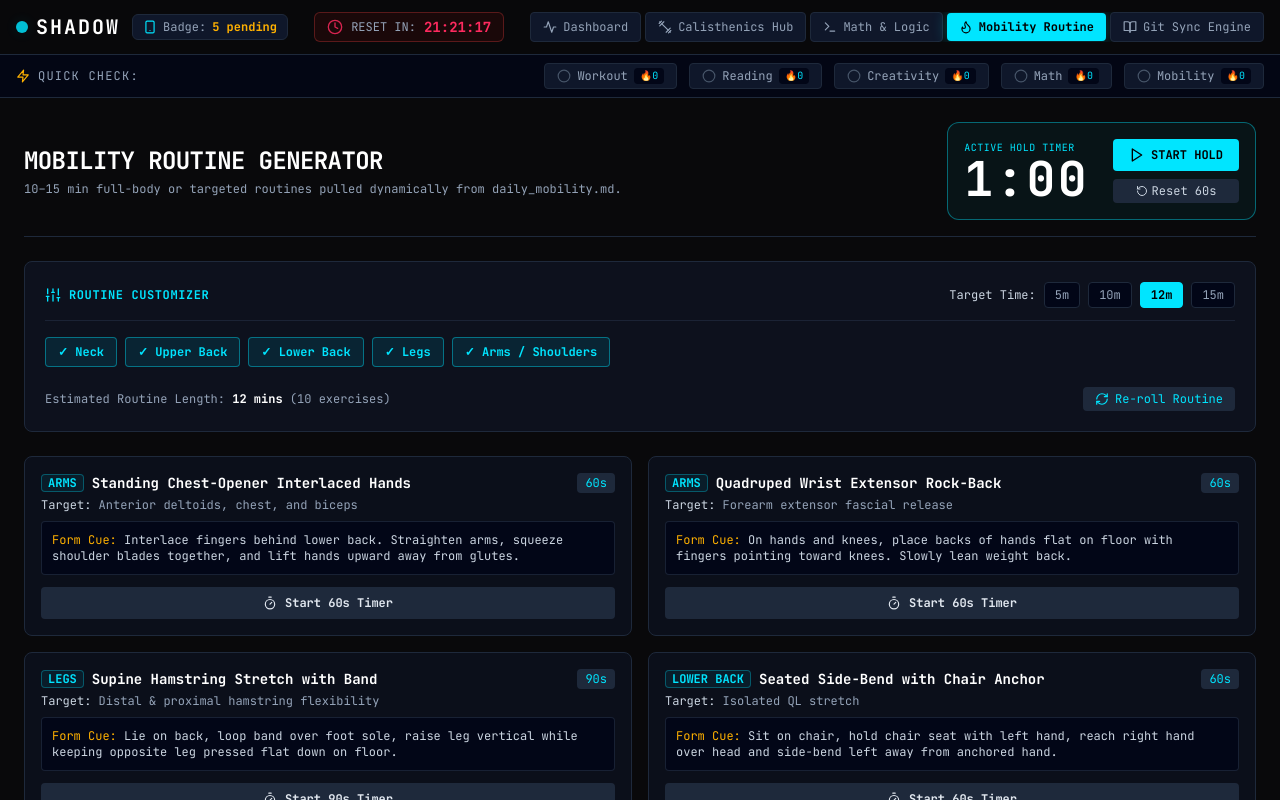
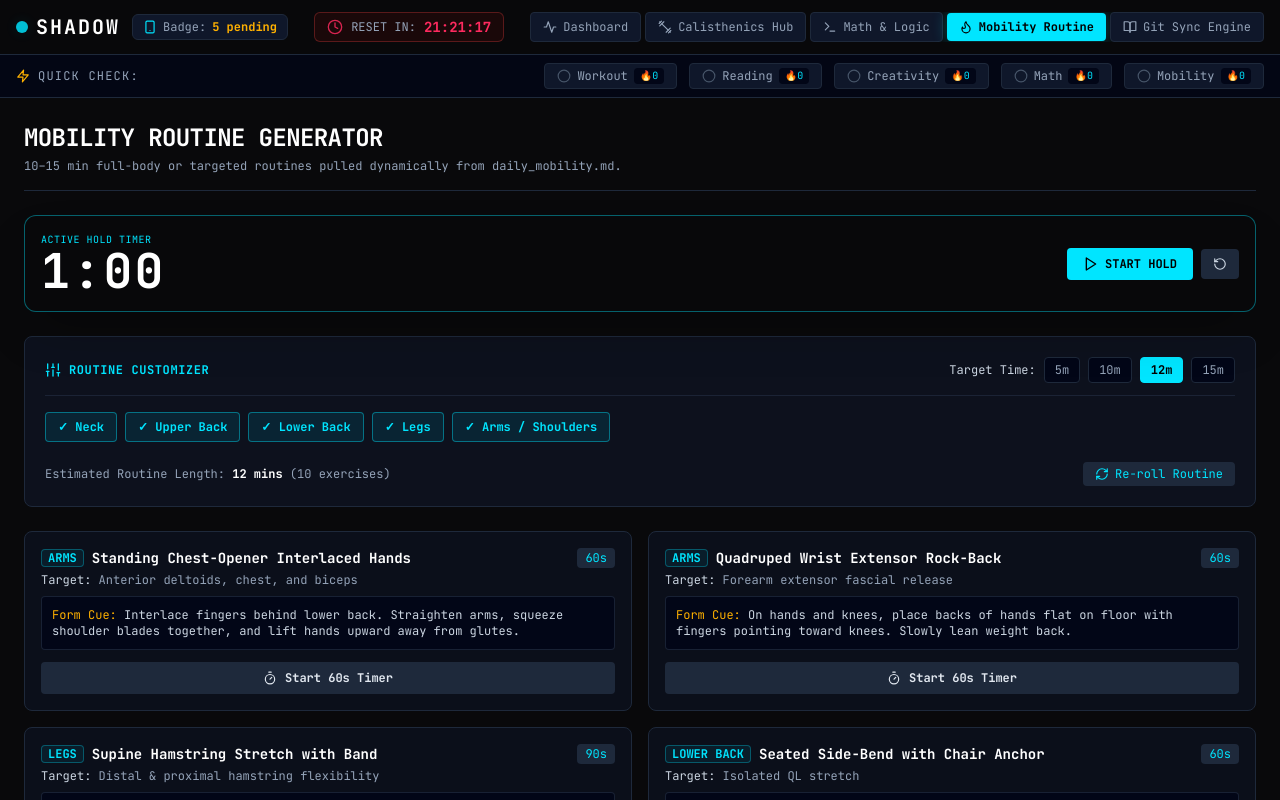
Before and after one commit to cgaczewski-yt/shadow, a React (Vite) app: page / in a window 1280 px wide. Both pictures are taken after a click on the button "Mobility Routine". Shown: the top 800 px of the page. Built offline with nearby package versions, Linux system fonts and the light colour scheme.

Commit message:
lock timer

```diff
--- a/src/App.jsx
+++ b/src/App.jsx
@@ -844,28 +844,28 @@ export default function App() {
           </div>
         )}
 
-        {/* MOBILITY ROUTINE */}
+        {/* MOBILITY ROUTINE (STICKY TIMER AT THE TOP) */}
         {activeTab === 'mobility' && (
           <div className="space-y-6">
-            <div className="border-b border-slate-800 pb-4 flex flex-col md:flex-row md:items-center justify-between gap-4">
-              <div>
+            <div className="border-b border-slate-800 pb-4">
               <h2 className="text-2xl font-mono font-bold text-white tracking-tight">MOBILITY ROUTINE GENERATOR</h2>
               <p className="text-xs text-slate-400 font-mono mt-1">
                 10–15 min full-body or targeted routines pulled dynamically from daily_mobility.md.
               </p>
             </div>
 
-              <div className="p-4 rounded-xl border border-[#00E5FF]/40 bg-[#00E5FF]/5 flex items-center gap-6">
+            {/* STICKY ACTIVE TIMER HUD (PINNED TO TOP WHILE SCROLLING) */}
+            <div className="sticky top-[100px] z-40 p-4 rounded-xl border border-[#00E5FF]/40 bg-[#09090B]/95 backdrop-blur-md shadow-2xl flex items-center justify-between gap-4">
               <div>
                 <span className="text-[10px] font-mono text-[#00E5FF] uppercase tracking-wider block">
                   {mobilityTimer.currentStretchName || 'Active Hold Timer'}
                 </span>
-                  <div className="text-4xl md:text-5xl font-mono font-bold text-white tracking-wider">
+                <div className="text-3xl md:text-5xl font-mono font-bold text-white tracking-wider">
                   {Math.floor(mobilityTimer.secondsLeft / 60)}:
                   {String(mobilityTimer.secondsLeft % 60).padStart(2, '0')}
                 </div>
               </div>
-                <div className="flex flex-col gap-2">
+              <div className="flex items-center gap-2">
                 <button
                   onClick={() => setMobilityTimer(prev => ({ ...prev, active: !prev.active }))}
                   className={`px-4 py-2 rounded font-mono text-xs font-bold flex items-center gap-1.5 transition ${
@@ -877,14 +877,14 @@ export default function App() {
                 </button>
                 <button
                   onClick={() => setMobilityTimer({ active: false, secondsLeft: 60, total: 60, currentStretchName: '' })}
-                    className="px-4 py-1 bg-slate-800 hover:bg-slate-700 text-slate-300 rounded font-mono text-xs flex items-center justify-center gap-1"
+                  className="px-3 py-2 bg-slate-800 hover:bg-slate-700 text-slate-300 rounded font-mono text-xs flex items-center justify-center gap-1"
                 >
-                    <RotateCcw className="w-3 h-3" /> Reset 60s
+                  <RotateCcw className="w-3.5 h-3.5" />
                 </button>
               </div>
             </div>
-            </div>
 
+            {/* Target Area Controls */}
             <div className="p-5 bg-slate-900/60 border border-slate-800 rounded-lg space-y-4">
               <div className="flex flex-col md:flex-row md:items-center justify-between gap-3 border-b border-slate-800/80 pb-3">
                 <span className="text-xs font-mono font-bold text-[#00E5FF] uppercase tracking-wider flex items-center gap-2">
@@ -912,6 +912,7 @@ export default function App() {
                 </div>
               </div>
 
+              {/* Body Part Selection Toggles */}
               <div className="flex flex-wrap gap-2">
                 {[
                   { key: 'neck', label: 'Neck' },
@@ -954,6 +955,7 @@ export default function App() {
               </div>
             </div>
 
+            {/* Generated Routine Card Grid */}
             <div className="grid grid-cols-1 md:grid-cols-2 gap-4">
               {activeRoutine.length > 0 ? (
                 activeRoutine.map((stretch, i) => (
```
Lines whose indentation alone changed are shown as unchanged.
